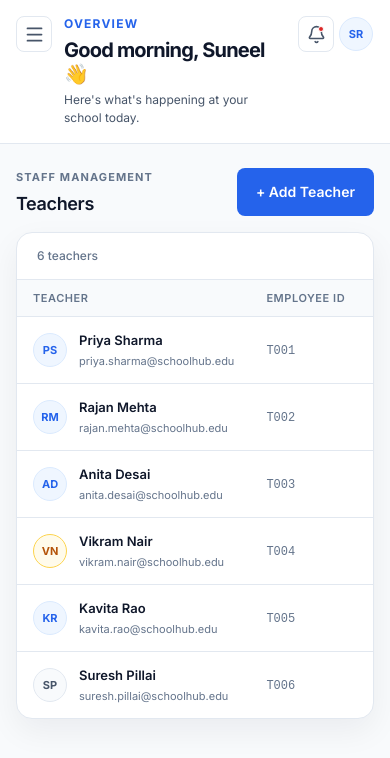
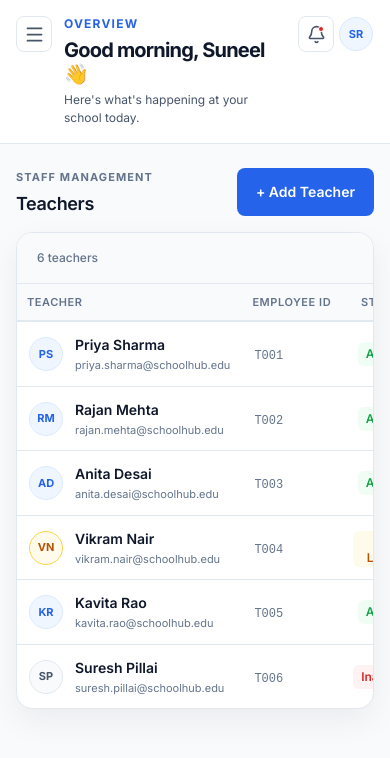
Before and after one commit to sunilreddy-valluri/schoolhub, a React (Vite) app: page /teachers in a window 390 px wide. Shown: the top 758 px of the page. Built offline with nearby package versions, Linux system fonts and the light colour scheme.

Commit message:
feat: enhance teacher table styles and responsiveness

```diff
--- a/src/styles/globals.css
+++ b/src/styles/globals.css
@@ -539,15 +539,21 @@
   display: flex;
   align-items: center;
   justify-content: space-between;
-  padding: 14px 20px;
+  padding: 16px 20px;
   border-bottom: 1px solid var(--color-border);
+  background: var(--color-background);
 }
 .teachers-table-count { color: var(--color-text-muted); font-size: 12px; font-weight: 500; }
 .teachers-table-wrapper { overflow-x: auto; }
-.teachers-table { width: 100%; border-collapse: collapse; font-size: 13px; }
-.teachers-table thead tr { border-bottom: 1px solid var(--color-border); }
+.teachers-table {
+  width: 100%;
+  border-collapse: collapse;
+  font-size: 13px;
+  table-layout: auto;
+}
+.teachers-table thead tr { border-bottom: 2px solid var(--color-border); }
 .teachers-table th {
-  padding: 10px 16px;
+  padding: 10px 10px;
   color: var(--color-text-muted);
   font-size: 11px;
   font-weight: 600;
@@ -557,6 +563,12 @@
   white-space: nowrap;
   background: var(--color-background);
 }
+.teachers-table th:first-child { width: 26%; }
+.teachers-table th:nth-child(2) { width: 10%; }
+.teachers-table th:nth-child(3) { width: 15%; }
+.teachers-table th:nth-child(4) { width: 18%; }
+.teachers-table th:nth-child(5) { width: 13%; }
+.teachers-table th:nth-child(6) { width: 12%; text-align: center; }
 .teachers-table__row {
   border-bottom: 1px solid var(--color-border);
   cursor: pointer;
@@ -565,13 +577,63 @@
 .teachers-table__row:last-child { border-bottom: 0; }
 .teachers-table__row:hover { background: var(--color-primary-light); }
 .teachers-table__row:focus-visible { outline: 3px solid var(--color-focus-primary); outline-offset: -2px; }
-.teachers-table td { padding: 14px 16px; color: var(--color-text-secondary); vertical-align: middle; }
-.teachers-table__teacher-cell { display: flex; align-items: center; gap: 12px; }
-.teachers-table__teacher-info { display: grid; gap: 2px; min-width: 0; }
-.teachers-table__teacher-info strong { color: var(--color-text-primary); font-weight: 600; white-space: nowrap; }
-.teachers-table__teacher-info small { color: var(--color-text-muted); font-size: 11px; white-space: nowrap; }
-.teachers-table__id { font-family: monospace; font-size: 12px; color: var(--color-text-muted); }
-.teachers-table__subjects { max-width: 200px; overflow: hidden; text-overflow: ellipsis; white-space: nowrap; display: block; }
+.teachers-table td {
+  padding: 12px 12px;
+  color: var(--color-text-secondary);
+  vertical-align: middle;
+  text-align: left;
+  font-size: 14px;
+}
+.teachers-table td:nth-child(1) { width: 26%; }
+.teachers-table td:nth-child(2) { width: 10%; }
+.teachers-table td:nth-child(3) { width: 15%; }
+.teachers-table td:nth-child(4) { width: 18%; }
+.teachers-table td:nth-child(5) { width: 13%; }
+.teachers-table td:nth-child(6) { width: 12%; text-align: center; }
+.teachers-table__teacher-cell {
+  display: flex;
+  align-items: center;
+  gap: 12px;
+  min-width: 0;
+}
+.teachers-table__teacher-info {
+  display: flex;
+  flex-direction: column;
+  gap: 2px;
+  min-width: 0;
+  flex: 1;
+}
+.teachers-table__teacher-info strong {
+  color: var(--color-text-primary);
+  font-weight: 600;
+  overflow: hidden;
+  text-overflow: ellipsis;
+  white-space: nowrap;
+}
+.teachers-table__teacher-info small {
+  color: var(--color-text-muted);
+  font-size: 11px;
+  overflow: hidden;
+  text-overflow: ellipsis;
+  white-space: nowrap;
+}
+.teachers-table__id {
+  font-family: monospace;
+  font-size: 12px;
+  color: var(--color-text-muted);
+  white-space: nowrap;
+}
+.teachers-table__subjects {
+  display: block;
+  max-width: 100%;
+  overflow: hidden;
+  text-overflow: ellipsis;
+  white-space: nowrap;
+}
+.teachers-table__classes {
+  display: block;
+  white-space: nowrap;
+}
 
 /* â”€â”€ Edit Teacher Modal â”€â”€â”€â”€â”€â”€â”€â”€â”€â”€â”€â”€â”€â”€â”€â”€â”€â”€â”€â”€â”€â”€â”€â”€â”€â”€â”€â”€â”€â”€â”€â”€â”€â”€â”€â”€â”€â”€â”€â”€â”€â”€â”€â”€â”€â”€â”€â”€ */
 .modal-backdrop {
@@ -656,12 +718,17 @@
   .teacher-detail-grid { grid-template-columns: 1fr 1fr; }
 }
 
-@media (max-width: 820px) {
+@media (max-width: 900px) {
   .teacher-stats-row { grid-template-columns: repeat(2, minmax(0, 1fr)); }
   .teacher-detail-grid { grid-template-columns: 1fr; }
   .teachers-table th:nth-child(4), .teachers-table td:nth-child(4) { display: none; }
   .modal-form__grid { grid-template-columns: 1fr; }
   .teacher-detail-page-header { flex-wrap: wrap; }
+}
+
+@media (max-width: 600px) {
+  .teachers-table th:nth-child(3), .teachers-table td:nth-child(3),
+  .teachers-table th:nth-child(5), .teachers-table td:nth-child(5) { display: none; }
 }
 
 @media (max-width: 600px) {
```
